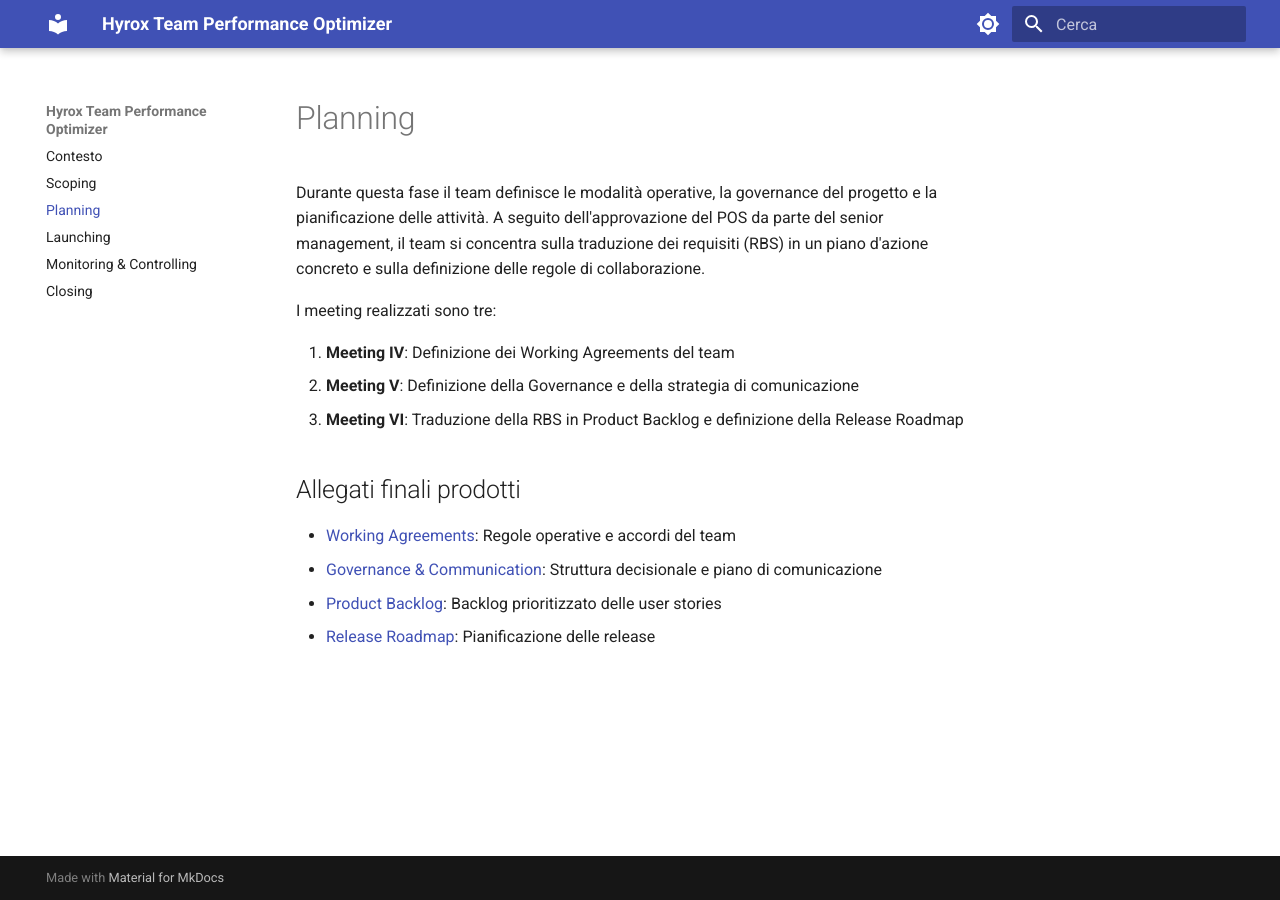
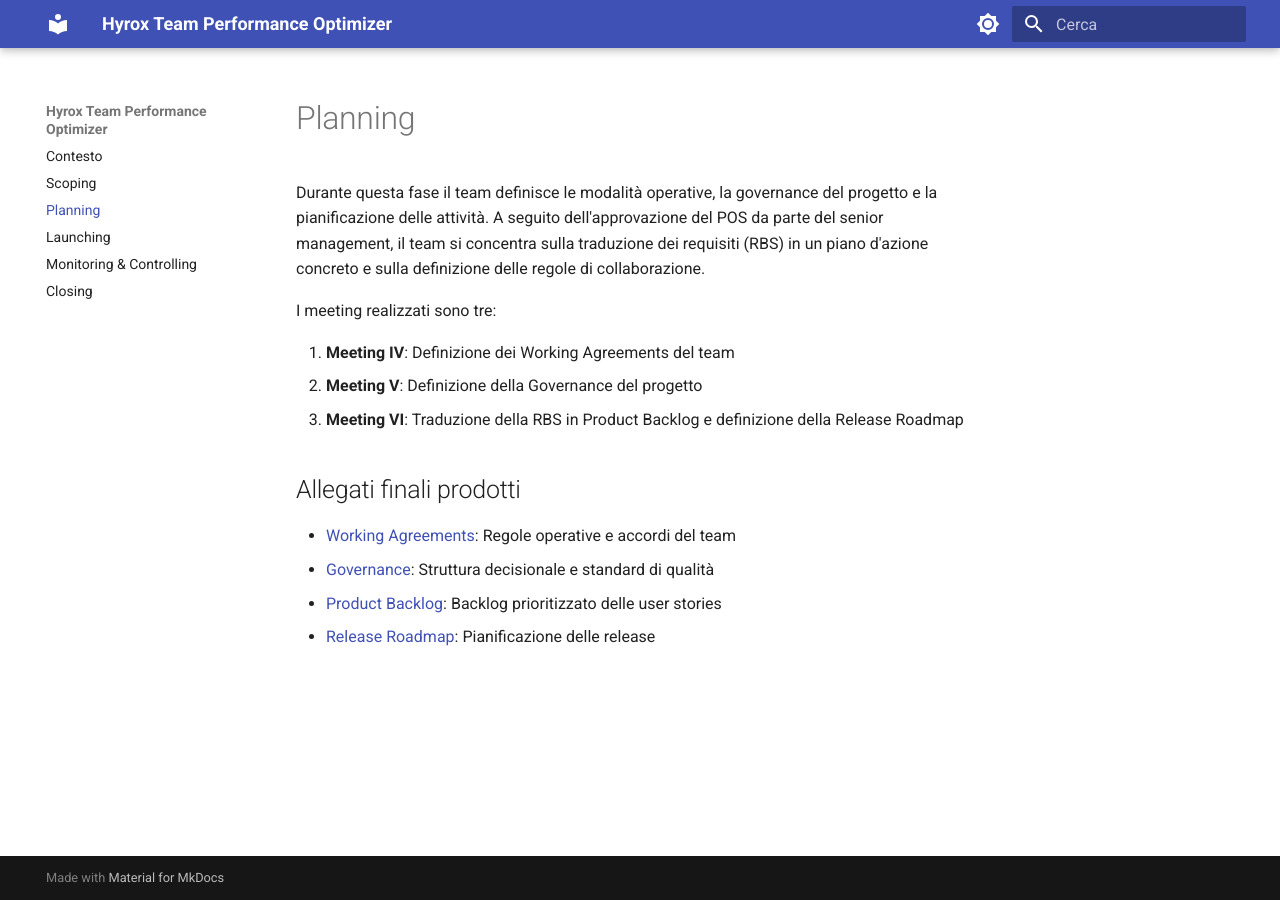
Before and after one commit to AndreaZavatta/Hyrox-Training-PM, an MkDocs documentation site: the page built from docs/2-Planning/planning.md, in a window 1280 px wide. Built offline with MkDocs 1.6.1 and Material for MkDocs 9.7.7, drawn with Linux system fonts in a browser that asks for light colours.

Commit message:
refactor: rename governance documentation and clarify project scope references

```diff
--- a/docs/2-Planning/planning.md
+++ b/docs/2-Planning/planning.md
@@ -5,12 +5,12 @@ Durante questa fase il team definisce le modalità operative, la governance del
 I meeting realizzati sono tre:
 
 1. **Meeting IV**: Definizione dei Working Agreements del team
-2. **Meeting V**: Definizione della Governance e della strategia di comunicazione
+2. **Meeting V**: Definizione della Governance del progetto
 3. **Meeting VI**: Traduzione della RBS in Product Backlog e definizione della Release Roadmap
 
 ## Allegati finali prodotti
 
 - [Working Agreements](../allegati/1-working_agreements.md): Regole operative e accordi del team
-- [Governance & Communication](../allegati/4-governance_and_communication.md): Struttura decisionale e piano di comunicazione
+- [Governance](../allegati/4-governance.md): Struttura decisionale e standard di qualità
 - [Product Backlog](https://hyrox-training.atlassian.net/jira/software/projects/HTPO/boards/1/backlog): Backlog prioritizzato delle user stories
 - [Release Roadmap](../allegati/3-release_roadmap.md): Pianificazione delle release
```
Also changed, not shown: docs/allegati/4-governance.md (+1 -1 lines), docs/allegati/meeting-1.md (+1 -1 lines).
